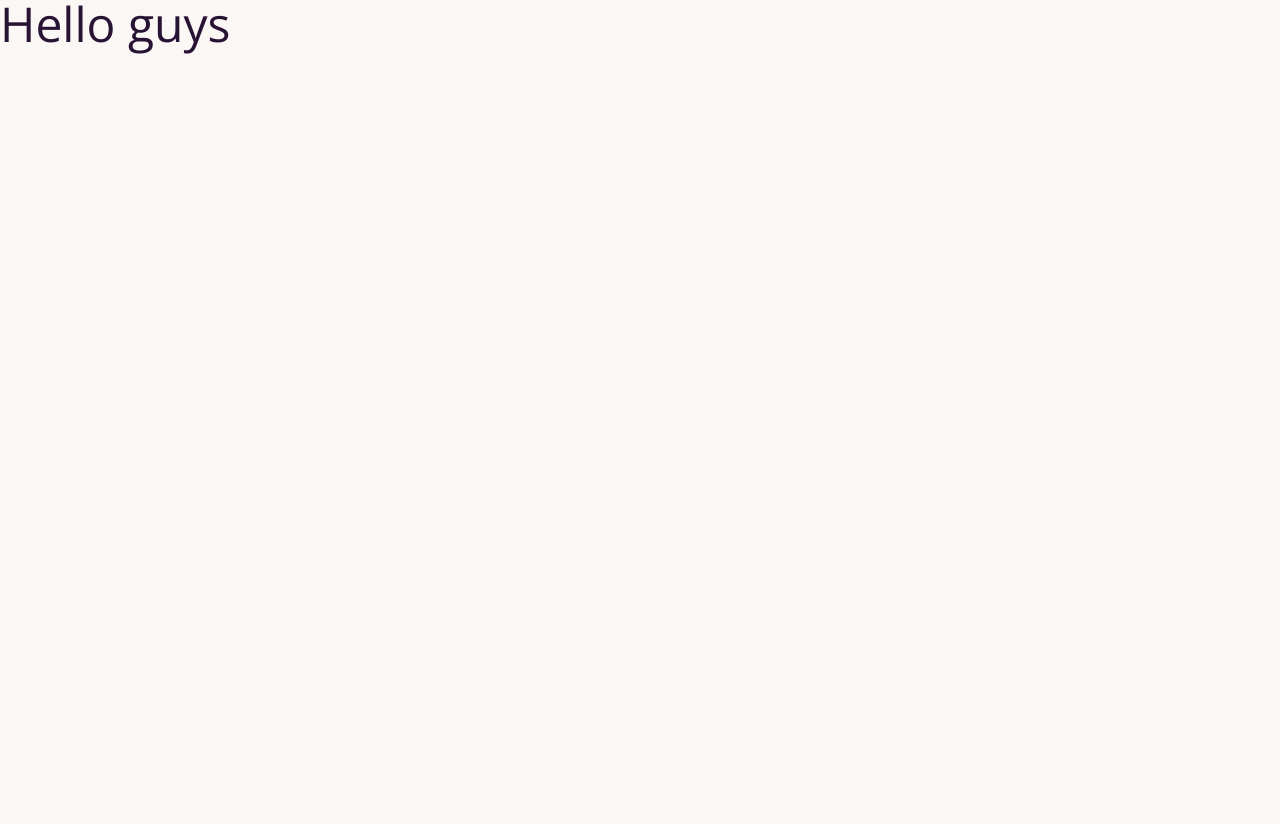
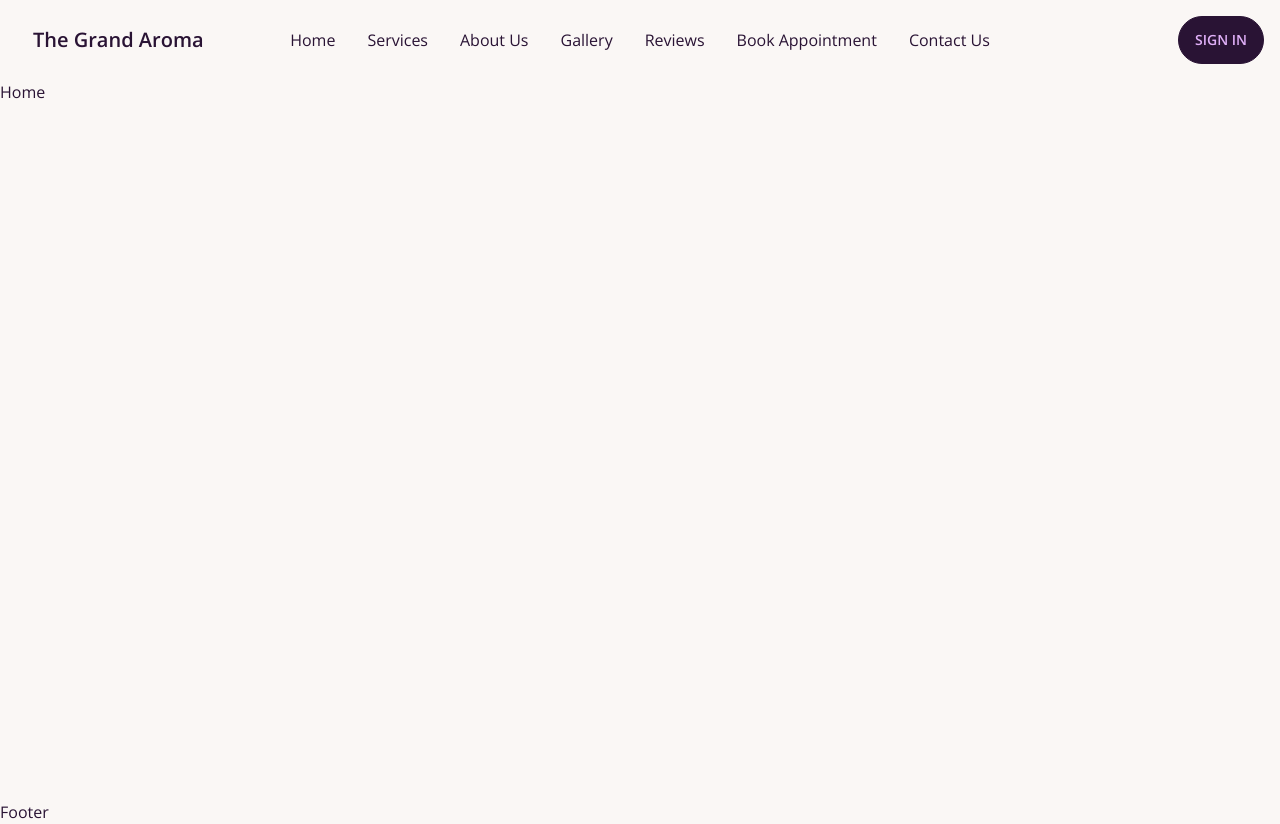
Before and after one commit to shohan-pherones/the-grand-aroma-spa, a React (Create React App) app: page / in a window 1280 px wide. Before the commit the page ends 800 px from the top, so only its background shows below. Built offline with nearby package versions, Linux system fonts and the light colour scheme.

Commit message:
navbar added

```diff
--- a/package.json
+++ b/package.json
@@ -10,6 +10,8 @@
     "firebase": "^9.16.0",
     "react": "^18.2.0",
     "react-dom": "^18.2.0",
+    "react-router-dom": "^6.7.0",
+    "react-router-hash-link": "^2.4.3",
     "react-scripts": "5.0.1",
     "web-vitals": "^2.1.4"
   },
--- a/src/App.js
+++ b/src/App.js
@@ -1,7 +1,20 @@
+import { Route, Routes } from "react-router-dom";
+import Navbar from "./components/Navbar";
+import Footer from "./components/Footer";
+import Home from "./pages/Home";
+import NotFound from "./pages/NotFound";
+
 const App = () => {
   return (
-    <div>
-      <h1 className="text-5xl font-sans">Hello guys</h1>
+    <div className="wrapper">
+      <div className="app min-h-screen">
+        <Navbar />
+        <Routes>
+          <Route path="/" element={<Home />} />
+          <Route path="*" element={<NotFound />} />
+        </Routes>
+      </div>
+      <Footer />
     </div>
   );
 };
--- /dev/null
+++ b/src/components/Footer.js
@@ -0,0 +1,5 @@
+const Footer = () => {
+  return <div>Footer</div>;
+};
+
+export default Footer;
--- /dev/null
+++ b/src/components/Hero.js
@@ -0,0 +1,5 @@
+const Hero = () => {
+  return <div>Hero</div>;
+};
+
+export default Hero;
--- /dev/null
+++ b/src/components/Navbar.js
@@ -0,0 +1,90 @@
+import { Link } from "react-router-dom";
+import { HashLink } from "react-router-hash-link";
+
+const Navbar = () => {
+  const menuItems = () => {
+    return (
+      <>
+        <li>
+          <HashLink smooth to="#home">
+            Home
+          </HashLink>
+        </li>
+        <li>
+          <HashLink smooth to="#services">
+            Services
+          </HashLink>
+        </li>
+        <li>
+          <HashLink smooth to="#about">
+            About Us
+          </HashLink>
+        </li>
+        <li>
+          <HashLink smooth to="#gallery">
+            Gallery
+          </HashLink>
+        </li>
+        <li>
+          <HashLink smooth to="#reviews">
+            Reviews
+          </HashLink>
+        </li>
+        <li>
+          <Link to="/appointment">Book Appointment</Link>
+        </li>
+        <li>
+          <HashLink smooth to="#contact">
+            Contact Us
+          </HashLink>
+        </li>
+      </>
+    );
+  };
+
+  return (
+    <nav className="navbar">
+      <div className="navbar bg-base-100">
+        <div className="navbar-start">
+          <div className="dropdown">
+            <label tabIndex={0} className="btn btn-ghost lg:hidden">
+              <svg
+                xmlns="http://www.w3.org/2000/svg"
+                className="h-5 w-5"
+                fill="none"
+                viewBox="0 0 24 24"
+                stroke="currentColor"
+              >
+                <path
+                  strokeLinecap="round"
+                  strokeLinejoin="round"
+                  strokeWidth="2"
+                  d="M4 6h16M4 12h8m-8 6h16"
+                />
+              </svg>
+            </label>
+            <ul
+              tabIndex={0}
+              className="menu menu-compact dropdown-content mt-3 p-2 shadow bg-base-100 rounded-box w-52"
+            >
+              {menuItems()}
+            </ul>
+          </div>
+          <Link to="/" className="btn btn-ghost normal-case text-xl">
+            The Grand Aroma
+          </Link>
+        </div>
+        <div className="navbar-center hidden lg:flex">
+          <ul className="menu menu-horizontal px-1">{menuItems()}</ul>
+        </div>
+        <div className="navbar-end">
+          <Link to="/sign-in" className="btn">
+            Sign In
+          </Link>
+        </div>
+      </div>
+    </nav>
+  );
+};
+
+export default Navbar;
--- a/src/index.js
+++ b/src/index.js
@@ -2,10 +2,13 @@ import React from "react";
 import ReactDOM from "react-dom/client";
 import "./index.css";
 import App from "./App";
+import { BrowserRouter } from "react-router-dom";
 
 const root = ReactDOM.createRoot(document.getElementById("root"));
 root.render(
-  <React.StrictMode>
-    <App />
-  </React.StrictMode>
+  <BrowserRouter>
+    <React.StrictMode>
+      <App />
+    </React.StrictMode>
+  </BrowserRouter>
 );
--- /dev/null
+++ b/src/pages/Home.js
@@ -0,0 +1,5 @@
+const Home = () => {
+  return <div>Home</div>;
+};
+
+export default Home;
--- /dev/null
+++ b/src/pages/NotFound.js
@@ -0,0 +1,5 @@
+const NotFound = () => {
+  return <div>NotFound</div>;
+};
+
+export default NotFound;
```
Also changed, not shown: 1 other file (tests, documents, lock files or other folders).
